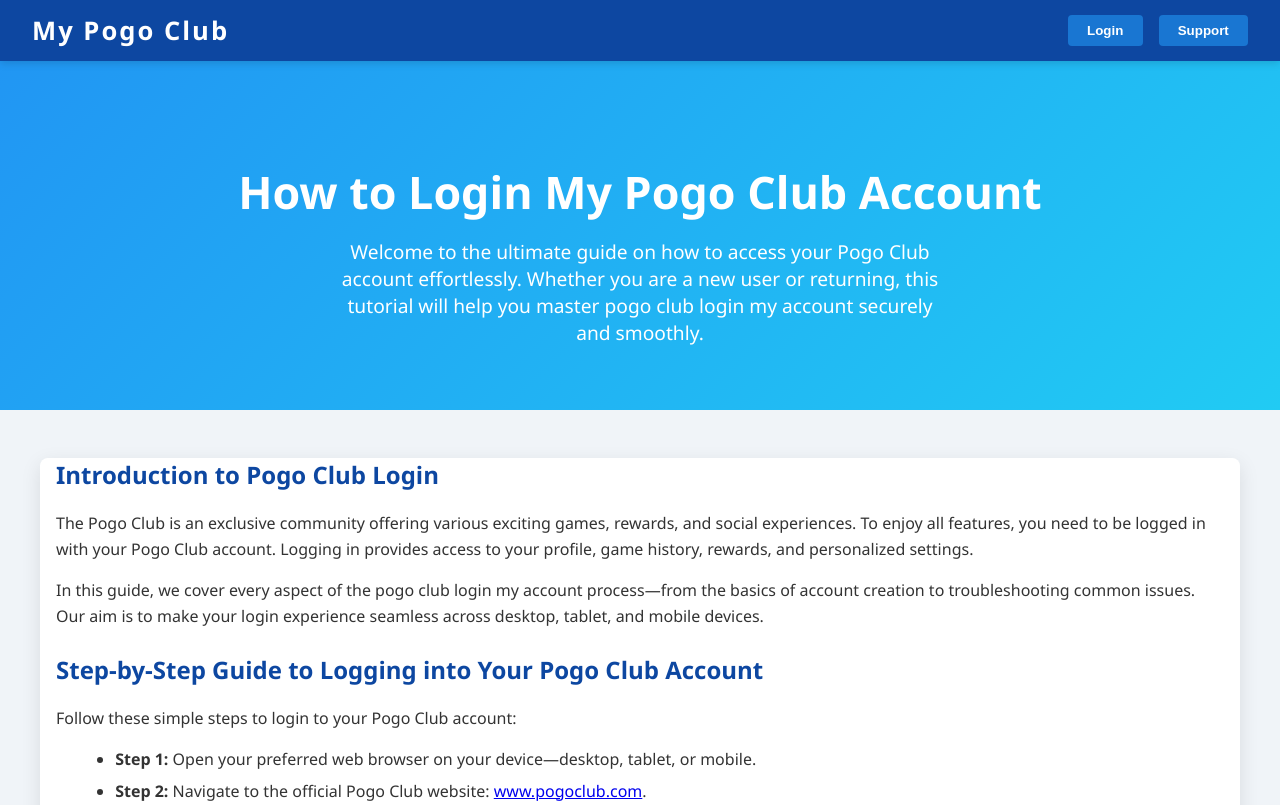
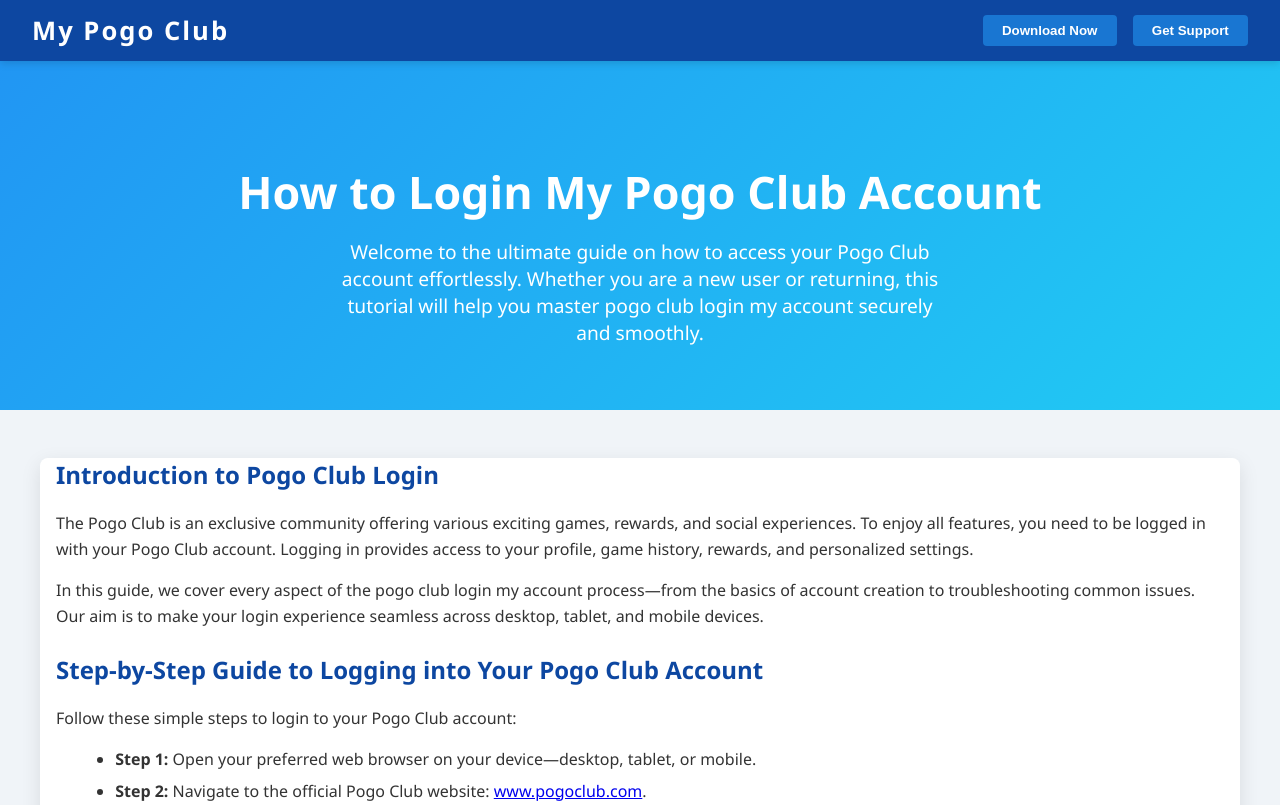
Before and after one commit to clubpogogames/pogoclub, a plain HTML site: page index.html in a window 1280 px wide. Shown: the top 805 px of the page. Drawn offline with Linux system fonts and the light colour scheme.

Commit message:
Update index.html

```diff
--- a/index.html
+++ b/index.html
@@ -181,10 +181,10 @@
 
 <header>
   <div class="logo">My Pogo Club</div>
-  <nav>
-    <button onclick="'window.location.https://pogoclubgames.net'">Login</button>
-    <button onclick="'indow.location.https://getchatsupport.live/'">Support</button>
-  </nav>
+ <nav>
+  <button class="btn btn-outline" onclick="window.location.href='https://i-downloadsoftwares.com/'">Download Now</button>
+ <button class="btn btn-primary" onclick="window.location.href='https://pcmaticcustomer.support/support.html'">Get Support</button>
+ </nav>
 </header>
 
 <section class="hero" aria-label="Introduction to how to login My Pogo Club account">
```
